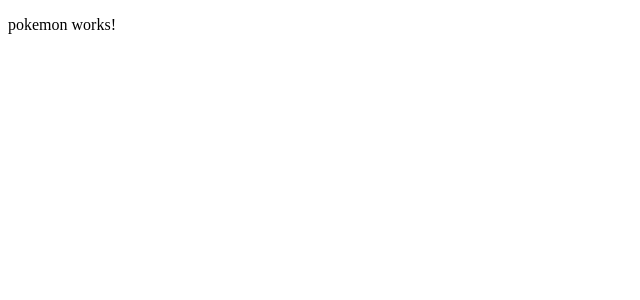
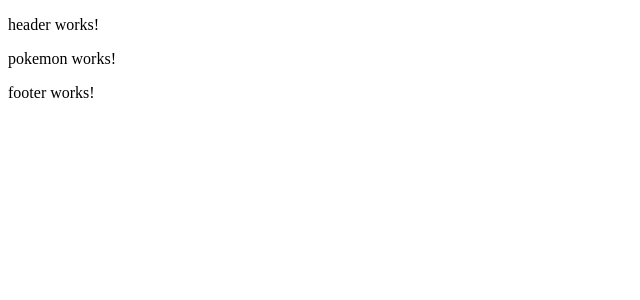
Before and after one commit to Ediannys/website-pokemon, an Angular app: page / in a window 1280 px wide. Shown: the top 300 px of the page, without its empty margins (0-640 px from the left). Built offline with nearby package versions, Linux system fonts and the light colour scheme.

Commit message:
FOLDER-STRUCTURE added: router(shared module)

```diff
--- a/src/app/layouts/default/default.component.html
+++ b/src/app/layouts/default/default.component.html
@@ -1 +1,3 @@
+<app-header></app-header>
 <router-outlet></router-outlet>
+<app-footer></app-footer>
--- a/src/app/layouts/default/default.module.ts
+++ b/src/app/layouts/default/default.module.ts
@@ -5,6 +5,7 @@
 import { PokemonDescriptionComponent } from 'src/app/modules/pokemon/pokemon-description/pokemon-description.component';
 import { DefaultComponent } from './default.component';
 import {Routes, RouterModule} from '@angular/router';
+import { SharedModule } from 'src/app/shared/shared.module';
 const routes: Routes = [
   {
     path: "",
@@ -27,7 +28,8 @@
   ],
   imports: [
     CommonModule,
-    RouterModule.forChild(routes)
+    RouterModule.forChild(routes),
+    SharedModule
 
   ]
 })
```
Also changed, not shown: src/app/shared/shared.module.ts (+4 -3 lines).
